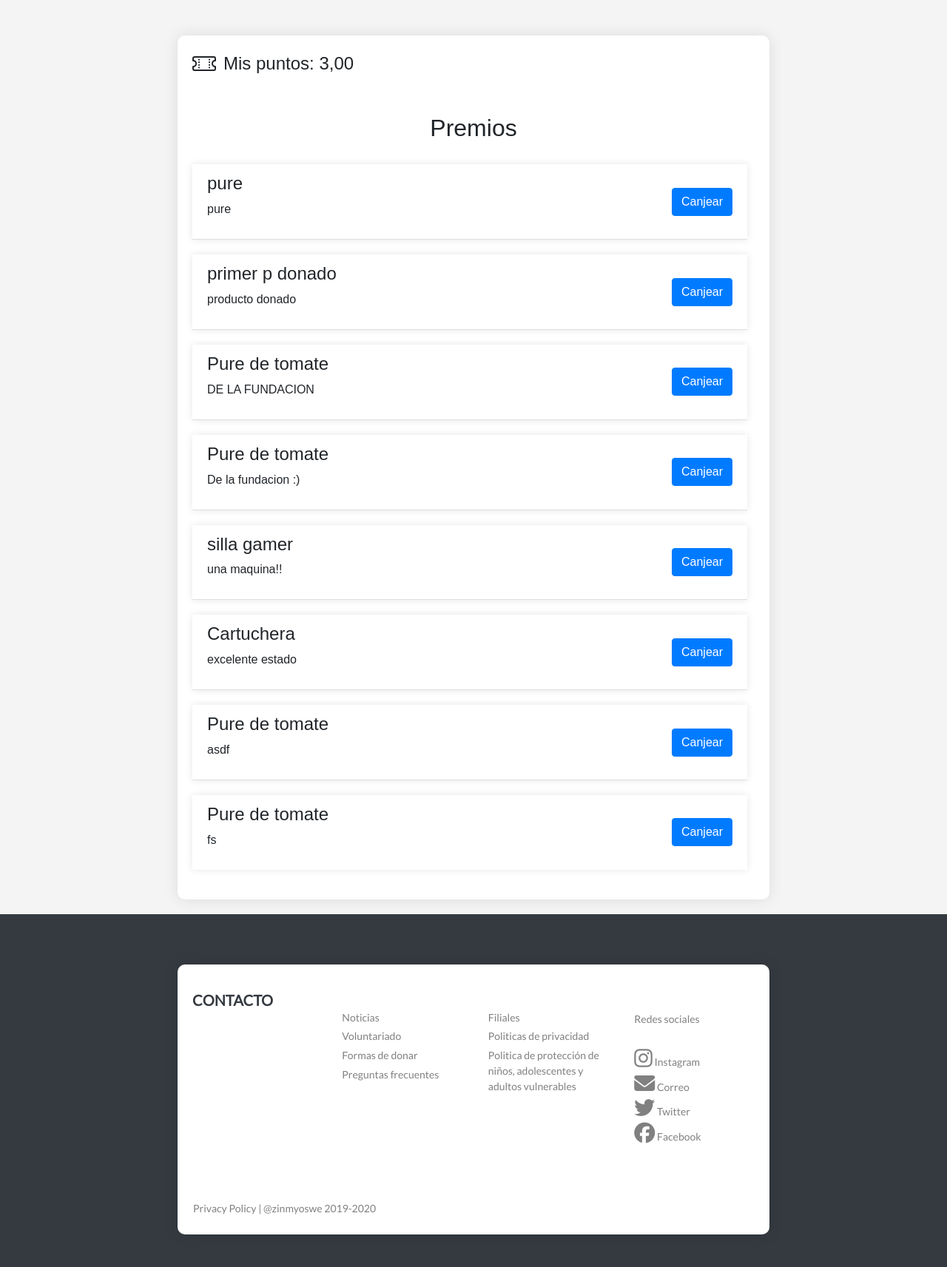
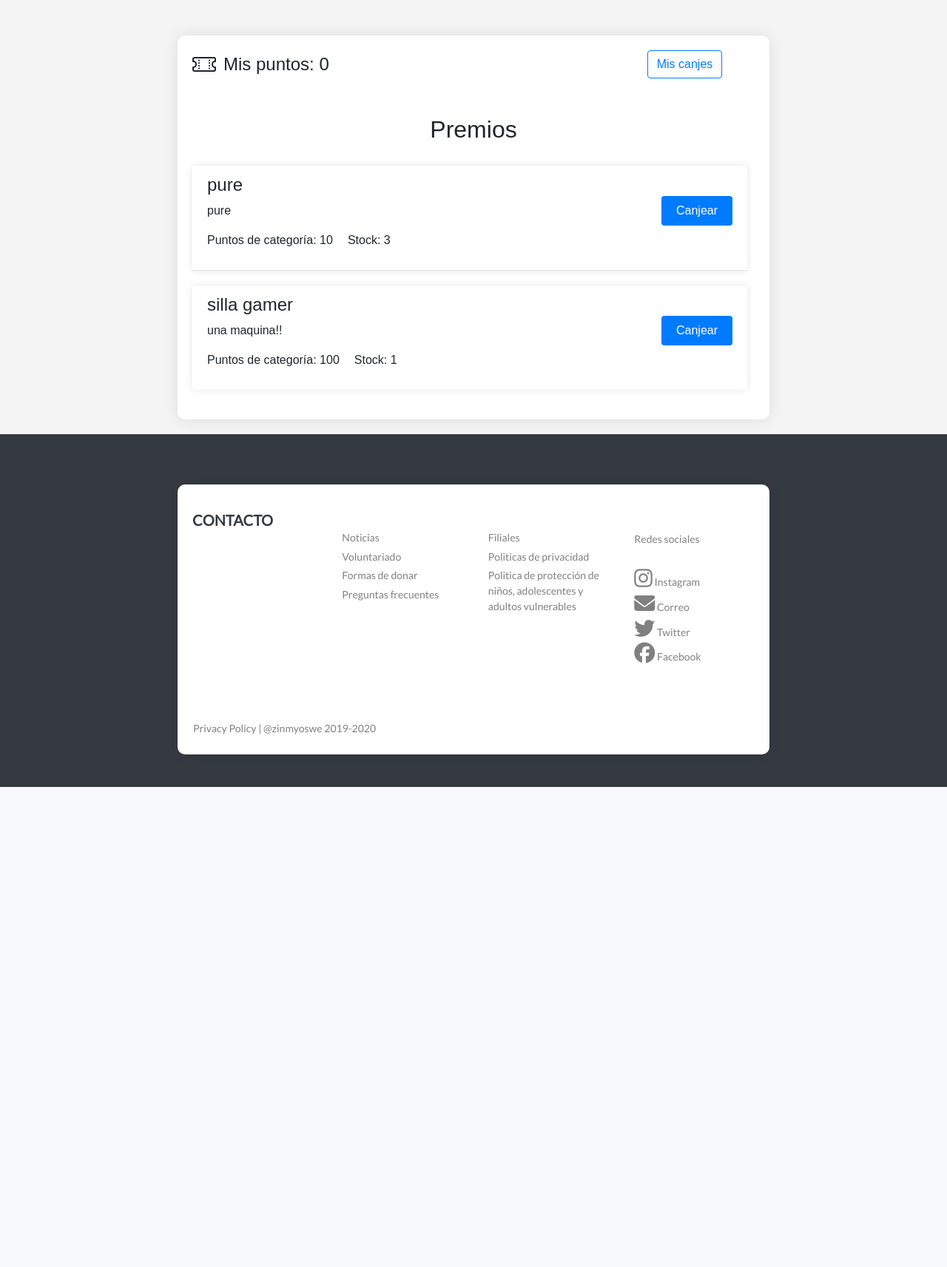
Before and after one commit to IrinaLamboglia/Caritas_project, a Django app: page /listadoProductosDonados/ in a window 1280 px wide. Shown: the part 81-1794 px from the top of the page at 74% size. After the commit the page ends 1145 px from the top, so only its background shows below. Run offline with Django 4.2, Linux system fonts and the light colour scheme; a user stored in the database is signed in; data comes from the database, SQL or seed files in the repository; both versions use the stored data as it was after the commit; some libraries are stand-ins or nearby versions.

Commit message:
Canjear puntos y listar 'Mis puntos'

```diff
--- a/login/canjearPuntos/views.py
+++ b/login/canjearPuntos/views.py
@@ -1,10 +1,116 @@
-from django.shortcuts import render
+from datetime import datetime
+import io
+import os
+from django.conf import settings
+from django.contrib import messages
+from django.http import HttpResponse
+from django.shortcuts import get_object_or_404, redirect, render
 from django.contrib.auth.decorators import login_required
-from core.models import Usuario,Publicacion  # Importa tu modelo Usuario personalizado
+from core.models import Usuario,Publicacion, Canje
+from reportlab.lib.pagesizes import letter
+from reportlab.pdfgen import canvas
+import uuid
+
+
+def generar_codigo_unico():
+    return uuid.uuid4().hex[:6]
+
 
 @login_required
 def listarProductosDonados(request):
     usuario = Usuario.objects.get(pk=request.user.pk)
-    publicaciones = Publicacion.objects.filter(stock__gt=0)  # Filtrar publicaciones con stock mayor a 0
+    publicaciones = Publicacion.objects.filter(estado=True, stock__gt=0)
+    message = request.session.pop('message', None)
 
-    return render(request, 'canjearPuntos/listadoProductosDonados.html', {'usuario': usuario, 'publicaciones': publicaciones})
+
+    return render(request, 'canjearPuntos/listadoProductosDonados.html', {'usuario': usuario, 'publicaciones': publicaciones, 'message': message})
+
+
+def canjear_producto(request, publicacion_id):
+    publicacion = get_object_or_404(Publicacion, id=publicacion_id)
+    usuario = get_object_or_404(Usuario, id=request.user.id)
+
+    if usuario.puntos >= publicacion.categoria.puntuacion:
+        codigo_retiro = generar_codigo_unico()
+
+
+        print("Estoy entrando bien")
+        usuario.puntos -= publicacion.categoria.puntuacion
+        usuario.save()
+
+        #publicacion.estado = False
+        publicacion.stock -= 1
+        publicacion.save()
+
+        canje = Canje.objects.create(
+            usuario=usuario,
+            publicacion=publicacion,
+            codigo_retiro=codigo_retiro,
+            estado=False
+        )
+        canje.save()
+
+
+
+        request.session['codigo_retiro'] = codigo_retiro
+
+        enlace_descarga = request.build_absolute_uri('/generar_pdf/')
+        mensaje_exito = (
+            f"Canje exitoso para '{publicacion.titulo}'. Código de retiro: {codigo_retiro}. "
+            f"<a href='{enlace_descarga}?codigo_retiro={codigo_retiro}' class='btn btn-success' style='margin-left: 10px;'>Descargar comprobante</a>"
+        )
+        request.session['message'] = {'content': mensaje_exito, 'type': 'success'}
+    else:
+        request.session['message'] = {'content': "Solicitud inválida: No tienes suficientes puntos para canjear este producto.", 'type': 'error'}
+
+    return redirect('listadoProductosDonados')
+
+# ya funciona :)
+def generar_pdf(request):
+    codigo_retiro = request.session.get('codigo_retiro', None)
+    if not codigo_retiro:
+        messages.error(request, "No hay código de retiro disponible.")
+        return redirect('listadoProductosDonados')
+
+    buffer = io.BytesIO()
+    p = canvas.Canvas(buffer, pagesize=letter)
+
+    current_dir = os.path.dirname(__file__)
+    logo_path = os.path.join(current_dir, 'logoCaritas.jpg')
+    if os.path.exists(logo_path):
+        try:
+            p.drawImage(logo_path, 200, 600, width=200, height=100)
+        except Exception as e:
+            print(f"Error loading logo image: {e}")
+    else:
+        print(f"Logo path not found: {logo_path}")
+
+    p.drawString(100, 500, f"Código de retiro: {codigo_retiro}")
+    fecha_transaccion = datetime.now().strftime("%d/%m/%Y %H:%M:%S")
+    p.drawString(100, 480, f"Fecha de transacción: {fecha_transaccion}")
+    p.drawString(100, 460, "Gracias por tu canje.")
+
+    logo_path = os.path.join(settings.BASE_DIR, 'static', 'imagenes', 'logoCaritas.jpg')
+
+    if os.path.exists(logo_path):
+        try:
+            p.drawImage(logo_path, 100, 700, width=300, height=100)
+        except Exception as e:
+            print(f"Error loading logo image: {e}")
+    else:
+        print(f"Logo path not found: {logo_path}")
+
+    p.showPage()
+    p.save()
+
+    buffer.seek(0)
+    response = HttpResponse(buffer, content_type='application/pdf')
+    response['Content-Disposition'] = 'attachment; filename="comprobante.pdf"'
+    return response
+
+
+def misCanjes(request):
+    usuario = get_object_or_404(Usuario, id=request.user.id)
+
+    canjes = Canje.objects.filter(usuario=usuario)
+    return render(request, 'canjearPuntos/misCanjes.html', {'usuario': usuario, 'canjes': canjes})
--- a/login/core/models.py
+++ b/login/core/models.py
@@ -28,6 +28,7 @@ class Usuario(AbstractUser):
     last_login = models.DateTimeField(verbose_name='last login', blank=True, null=True)
     tipo= models.CharField(max_length=30, default="")
     puntuacion = models.DecimalField(max_digits=10, decimal_places=2)
+    puntos = models.IntegerField(default=0)
 
     # Campo filial solo para ayudantes
     filial_nombre = models.CharField(max_length=100, null=True, blank=True)
@@ -49,6 +50,8 @@ class porDesbloquear(models.Model):
 class Categoria(models.Model):
     nombre = models.CharField(max_length=100, unique=True)
     estado = models.BooleanField(default=True)
+    puntuacion = models.IntegerField(default=0)  # Nuevo campo añadido
+
     def __str__(self):
         return self.nombre
 
@@ -134,3 +137,9 @@ class Solicitud(models.Model):
         self.publicacion.save()
         self.publicacionOfrecida.save()
         self.save()
+
+class Canje(models.Model):
+    usuario = models.ForeignKey(Usuario, on_delete=models.CASCADE)
+    publicacion = models.ForeignKey(Publicacion, on_delete=models.CASCADE)
+    estado = models.BooleanField(default=False)
+    codigo_retiro = models.CharField(max_length=20, default='')
--- /dev/null
+++ b/login/core/static/js/boton_confirmar.js
@@ -0,0 +1,8 @@
+function confirmarCanje(event) {
+    console.log("ENTRE");
+
+    event.preventDefault();
+    if (confirm("¿Estás seguro de que deseas canjear este producto?")) {
+        event.target.closest('form').submit();
+    }
+}
--- a/login/core/templates/canjearPuntos/listadoProductosDonados.html
+++ b/login/core/templates/canjearPuntos/listadoProductosDonados.html
@@ -10,7 +10,9 @@
         <path d="M4 4.85v.9h1v-.9zm7 0v.9h1v-.9zm-7 1.8v.9h1v-.9zm7 0v.9h1v-.9zm-7 1.8v.9h1v-.9zm7 0v.9h1v-.9zm-7 1.8v.9h1v-.9zm7 0v.9h1v-.9z"/>
         <path d="M1.5 3A1.5 1.5 0 0 0 0 4.5V6a.5.5 0 0 0 .5.5 1.5 1.5 0 1 1 0 3 .5.5 0 0 0-.5.5v1.5A1.5 1.5 0 0 0 1.5 13h13a1.5 1.5 0 0 0 1.5-1.5V10a.5.5 0 0 0-.5-.5 1.5 1.5 0 0 1 0-3A.5.5 0 0 0 16 6V4.5A1.5 1.5 0 0 0 14.5 3zM1 4.5a.5.5 0 0 1 .5-.5h13a.5.5 0 0 1 .5.5v1.05a2.5 2.5 0 0 0 0 4.9v1.05a.5.5 0 0 1-.5.5h-13a.5.5 0 0 1-.5-.5v-1.05a2.5 2.5 0 0 0 0-4.9z"/>
     </svg>
-    <span style="font-size: 24px;">Mis puntos: {{ usuario.puntuacion }}</span>
+    <span style="font-size: 24px;">Mis puntos: {{ usuario.puntos }}</span>
+    <button type="button" class="btn btn-outline-primary" style="margin-left: 430px;" onclick="window.location.href='{% url 'misCanjes' %}'">Mis canjes</button>
+
 </div>
 
 <div class="caja">
@@ -18,20 +20,47 @@
     {% if publicaciones %}
         <ul class="list-group list-group-flush">
             {% for publicacion in publicaciones %}
+                {% if publicacion.estado or publicacion.stock != 0 %}
                     <li class="list-group-item">
                         <div style="display: flex; justify-content: space-between; align-items: center;">
                             <div>
                                 <h4>{{ publicacion.titulo }}</h4>
                                 <p>{{ publicacion.descripcion }}</p>
+                                <div style="display: flex; align-items: center;">
+                                    <p style="margin-right: 20px;">Puntos de categoría: {{ publicacion.categoria.puntuacion }}</p>
+                                    <p>Stock: {{ publicacion.stock }}</p>
                                 </div>
-                    <button class="btn btn-primary">Canjear</button>
+                            </div>
+                            <form action="{% url 'canjear_producto' publicacion.id %}" method="post">
+                                {% csrf_token %}
+                                <button type="submit" class="btn btn-primary" onclick="confirmarCanje(event)">Canjear</button>
+                            </form>
                         </div>
                     </li>
+                {% endif %}
             {% endfor %}
         </ul>
     {% else %}
-        <p>No hay premios disponibles</p>
+    <div class="no-premios text-center">
+        <p style="font-size: 24px; font-family: 'Arial', sans-serif;">No hay premios disponibles</p>
+    </div>
     {% endif %}
 </div>
+<script src="{% static 'js/boton_confirmar.js' %}"></script>
+{% if message %}
+    <script>
+        document.addEventListener('DOMContentLoaded', function() {
+            Swal.fire({
+                title: '{% if message.type == "success" %}¡Éxito!{% else %}Error{% endif %}',
+                html: "{{ message.content|safe }}",
+                icon: '{% if message.type == "success" %}success{% else %}error{% endif %}',
+                showCloseButton: true,
+                focusConfirm: false,
+                confirmButtonText: 'OK'
+            });
+        });
+    </script>
+{% endif %}
+
 
 {% endblock %}
--- a/login/core/templates/core/base.html
+++ b/login/core/templates/core/base.html
@@ -2,6 +2,8 @@
 <!DOCTYPE html>
 <html lang="es">
 <head>
+    <script src="https://cdn.jsdelivr.net/npm/sweetalert2@11"></script>
+
     <meta charset="UTF-8">
     <meta name="viewport" content="width=device-width, initial-scale=1.0">
     <title>{% block title %}Cáritas Argentina{% endblock %}</title>
--- a/login/core/urls.py
+++ b/login/core/urls.py
@@ -33,7 +33,8 @@ from visualizarTrueques.views import visualizar_trueques_diarios
 from efectivizar_trueques.views import efectivizar_trueques,aceptacion_trueque,penalizar_trueque,rechazar_efectivizacion
 from rechazarTrueque.views import rechazar_trueque
 from rechazarTurno.views import rechazar_turno
-from canjearPuntos.views import listarProductosDonados
+from canjearPuntos.views import listarProductosDonados,canjear_producto, generar_pdf,misCanjes
+
 urlpatterns = [
     path('', home, name='home'),
     path('products/', products,name='products'),
@@ -117,6 +118,9 @@ urlpatterns = [
     path('buscar_perfil/',views.buscar_perfil, name='buscar_perfil'),
     path('perfil/<int:user_id>/', views.listarBusqueda, name='listarBusqueda'),  # Ruta para el perfil del usuario específico
     path('listadoProductosDonados/', listarProductosDonados, name='listadoProductosDonados'),
+    path('canjear/<int:publicacion_id>/', canjear_producto, name='canjear_producto'),
+    path('generar_pdf/', generar_pdf, name='generar_pdf'),
+    path('misCanjes/', misCanjes, name='misCanjes'),
 
 
     ]
```
Also changed, not shown: login/core/static/css/products-estilos.css (+10 -0 lines), login/core/templates/canjearPuntos/misCanjes.html (added, +39 -0 lines), login/canjearPuntos/logoCaritas.jpg (added), login/core/migrations/0034_categoria_puntuacion.py (added), login/core/migrations/0035_usuario_puntos.py (added), login/core/migrations/0036_canje.py (added), login/core/migrations/0037_canje_codigo_retiro.py (added), login/db.sqlite3. Lines whose indentation alone changed are shown as unchanged.
